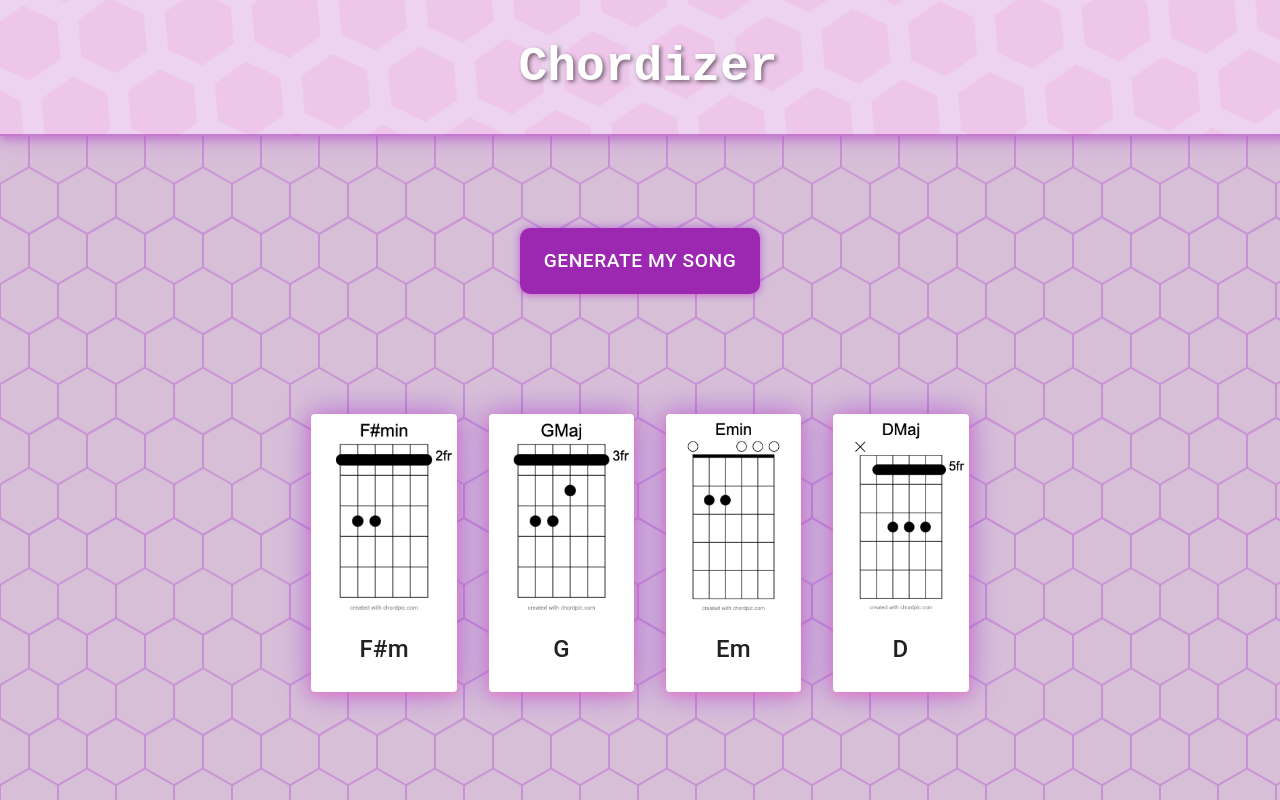
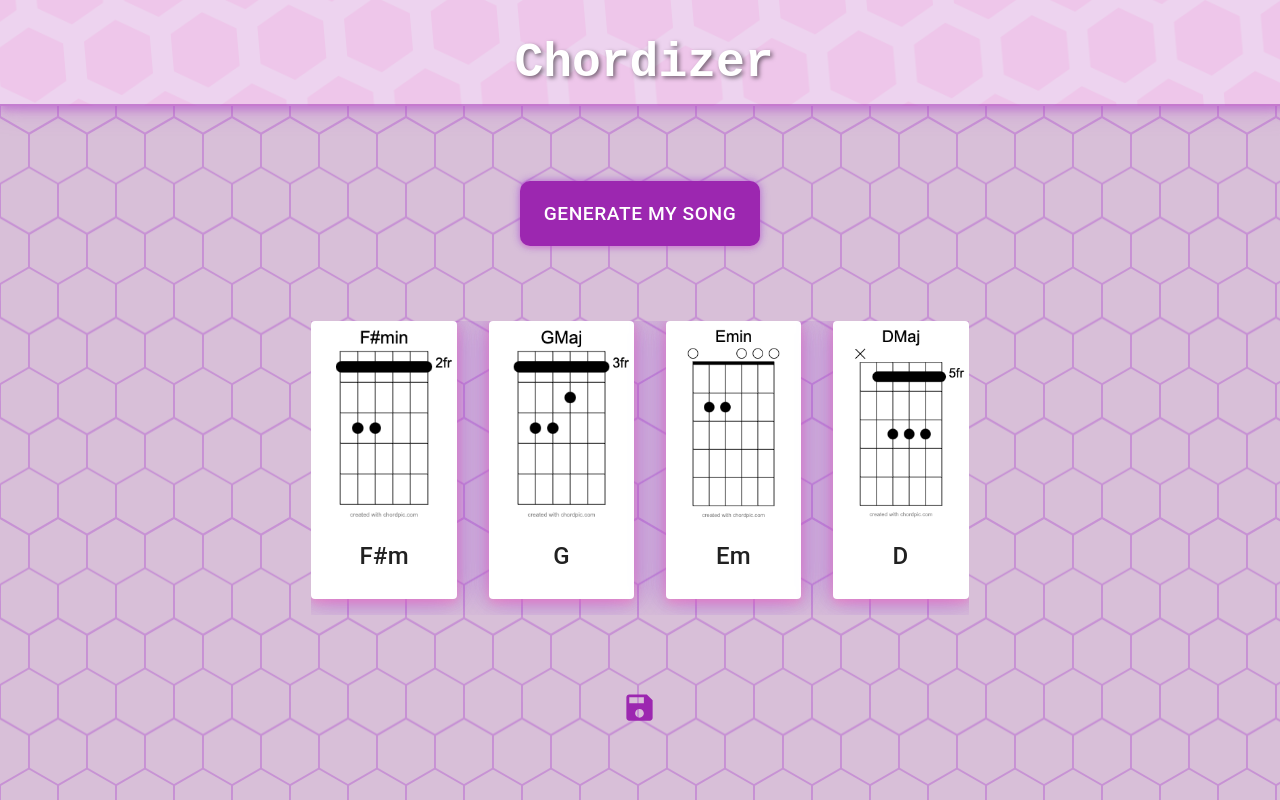
Before and after one commit to hasuwini77/chordizer, a Next.js app: page / in a window 1280 px wide. Both pictures are taken after a click on the button "GENERATE MY SONG". Built offline with nearby package versions, Linux system fonts and the light colour scheme.

Commit message:
redesigned the whole application styling and added the save local storage logic inside the main chordgenerator

```diff
--- a/package.json
+++ b/package.json
@@ -13,6 +13,8 @@
     "@emotion/react": "^11.13.0",
     "@emotion/server": "^11.11.0",
     "@emotion/styled": "^11.13.0",
+    "@mui/icons-material": "^5.16.7",
+    "@mui/material": "^5.16.7",
     "@mui/material-nextjs": "^5.16.6",
     "next": "14.2.5",
     "react": "^18",
--- a/src/app/components/ChordGenerator/index.tsx
+++ b/src/app/components/ChordGenerator/index.tsx
@@ -9,8 +9,9 @@ import Card from "@mui/material/Card";
 import CardContent from "@mui/material/CardContent";
 import CardMedia from "@mui/material/CardMedia";
 import Typography from "@mui/material/Typography";
-import { useState } from "react";
+import { useState, useEffect } from "react";
 import Button from "@mui/material/Button";
+import SaveIcon from "@mui/icons-material/Save";
 
 type Chord = {
   name: string;
@@ -60,9 +61,21 @@ function generateChordProgression(): Chord[] {
 export default function ChordGenerator() {
   const [progression, setProgression] = useState<Chord[]>([]);
 
+  useEffect(() => {
+    const savedProgression = localStorage.getItem("chordProgression");
+    if (savedProgression) {
+      setProgression(JSON.parse(savedProgression));
+    }
+  }, []);
+
   const handleClick = () => {
     const newProgression = generateChordProgression();
     setProgression(newProgression);
+  };
+
+  const handleSave = () => {
+    localStorage.setItem("chordProgression", JSON.stringify(progression));
+    console.log("Progression saved!");
   };
 
   return (
@@ -70,11 +83,9 @@ export default function ChordGenerator() {
       sx={{
         display: "flex",
         flexDirection: "column",
-        alignItems: { xs: "center", sm: "space-evenly" },
-        justifyContent: "center",
-        flex: 1,
-        gap: { xs: 5, sm: 15 },
-        p: 2,
+        justifyContent: "space-evenly",
+        alignItems: "center",
+        height: "100%",
         overflow: "hidden",
       }}
     >
@@ -98,18 +109,21 @@ export default function ChordGenerator() {
       >
         Generate My Song
       </Button>
+
       {progression.length > 0 && (
         <Box
           sx={{
-            display: { xs: "block", sm: "flex" },
-            flexDirection: { sm: "row" },
-            gap: 2,
+            display: "flex",
+            flexDirection: { xs: "column", sm: "row" },
             flexWrap: "wrap",
             justifyContent: "center",
             width: "100%",
+            maxHeight: "calc(100vh - 200px)", // Ensure content fits within 100vh
+            overflowY: "auto", // Allow scrolling within the box if needed
+            gap: 2,
           }}
         >
-          {/* Swiper for mobile screens */}
+          {/* Mobile Swiper */}
           <Box
             sx={{
               display: { xs: "block", sm: "none" },
@@ -176,17 +190,9 @@ export default function ChordGenerator() {
                 </SwiperSlide>
               ))}
             </Swiper>
-            {/* Position the pagination here */}
-            <Box
-              sx={{
-                position: "absolute",
-                bottom: "10px",
-                width: "100%",
-                textAlign: "center",
-              }}
-            />
           </Box>
-          {/* Flexbox row for larger screens */}
+
+          {/* Desktop View */}
           <Box sx={{ display: { xs: "none", sm: "flex" }, gap: 4 }}>
             {progression.map((chord, index) => (
               <Card
@@ -222,6 +228,32 @@ export default function ChordGenerator() {
           </Box>
         </Box>
       )}
+
+      {/* Save Button */}
+      <Box
+        sx={{
+          fontSize: 100,
+          cursor: "pointer",
+          display: { xs: "flex", sm: "none" },
+          justifyContent: "center",
+          pt: 5,
+        }}
+        onClick={handleSave}
+      >
+        <SaveIcon color="secondary" fontSize="medium" />
+      </Box>
+      <Box
+        sx={{
+          fontSize: 100,
+          cursor: "pointer",
+          display: { xs: "none", sm: "flex" },
+          justifyContent: "center",
+          p: 0,
+        }}
+        onClick={handleSave}
+      >
+        <SaveIcon color="secondary" fontSize="large" />
+      </Box>
     </Box>
   );
 }
--- a/src/app/components/Header/index.tsx
+++ b/src/app/components/Header/index.tsx
@@ -24,9 +24,9 @@ const Header = () => {
         borderBottom: "2px solid rgba(171, 71, 188, 0.6)",
         boxShadow:
           "0 4px 8px rgba(180, 82, 205, 0.5), 0 0 25px rgba(180, 82, 205, 0.4)",
-        p: 1,
+        p: 0.5,
         width: "100%",
-        height: "25%",
+        height: { xs: "19vh", sm: "12vh" },
         backgroundColor: "#E0BBE4",
         color: "white",
         position: "sticky",
--- /dev/null
+++ b/src/app/components/Save/index.tsx
@@ -0,0 +1,16 @@
+"use client";
+import SaveIcon from "@mui/icons-material/Save";
+import Box from "@mui/material/Box";
+
+const SaveButton = () => {
+  const handleClick = () => {
+    console.log("Clicked");
+  };
+  return (
+    <Box sx={{ fontSize: 100, cursor: "pointer" }}>
+      <SaveIcon color="secondary" fontSize="medium" onClick={handleClick} />
+    </Box>
+  );
+};
+
+export default SaveButton;
--- a/src/app/page.tsx
+++ b/src/app/page.tsx
@@ -6,9 +6,7 @@ export default function Home() {
   return (
     <Box
       sx={{
-        minHeight: "100vh",
-        margin: 0,
-        padding: 0,
+        height: "100vh",
         display: "flex",
         flexDirection: "column",
         overflow: "hidden",
```
Also changed, not shown: 1 other file (tests, documents, lock files or other folders).
